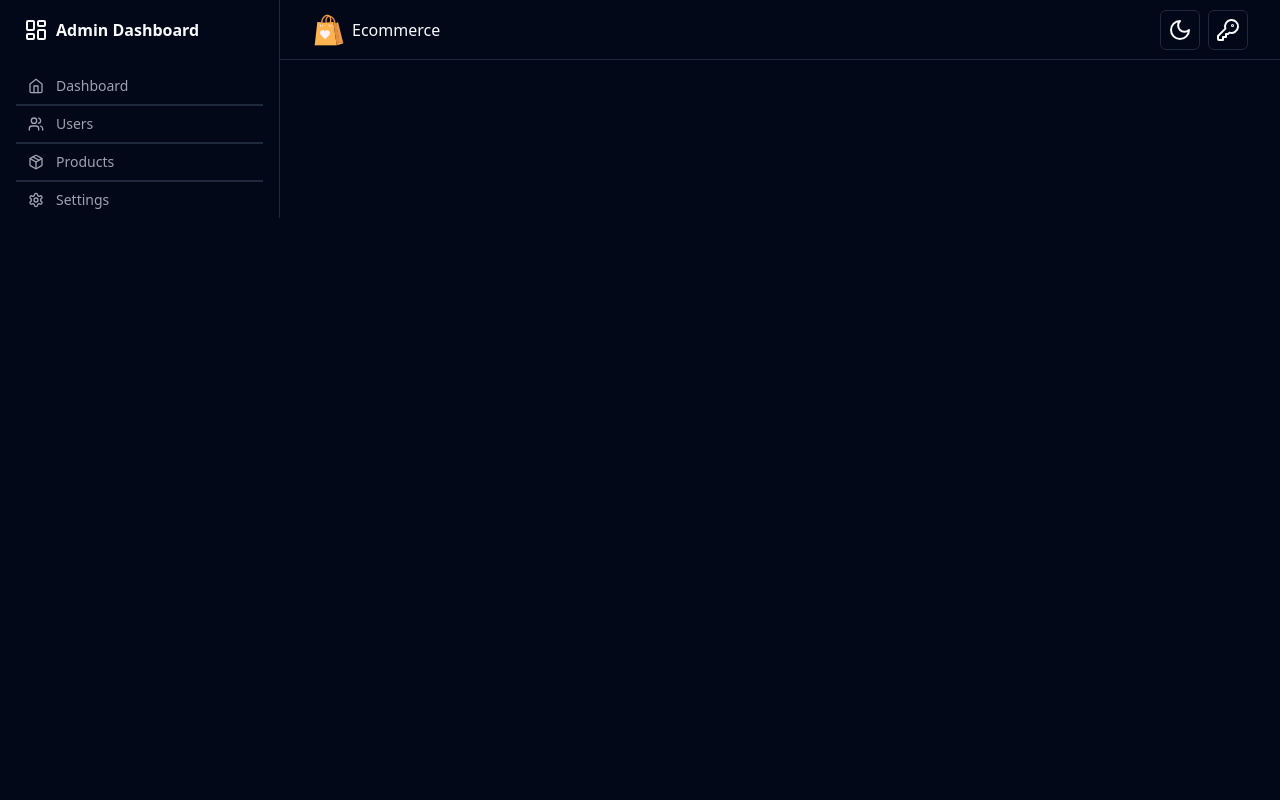
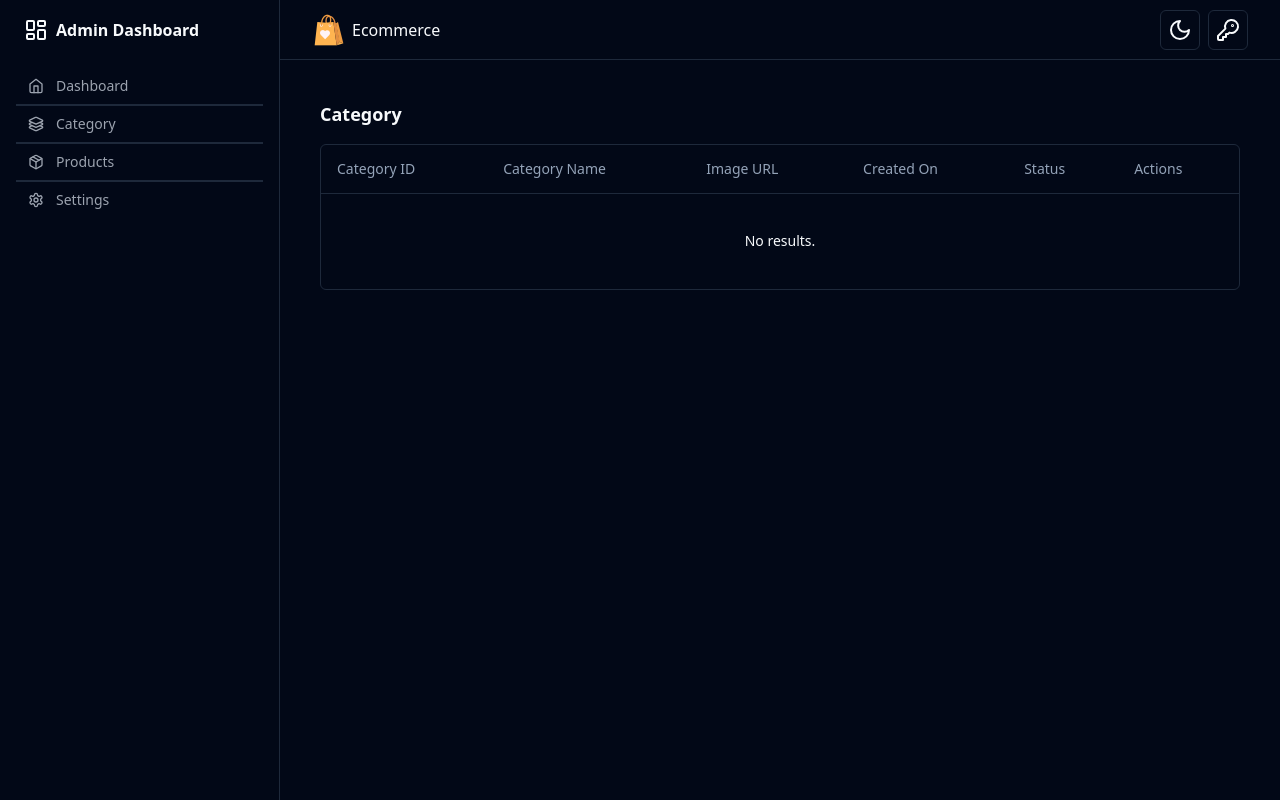
Before and after one commit to Xebec19/e-commerce-admin, a React (Vite) app in the folder admin-ui/: page /dashboard/category in a window 1280 px wide. Built offline with nearby package versions, Linux system fonts and the light colour scheme.

Commit message:
wip category list

```diff
--- a/admin-ui/package.json
+++ b/admin-ui/package.json
@@ -19,6 +19,7 @@
     "@radix-ui/react-select": "^2.0.0",
     "@radix-ui/react-slot": "^1.0.2",
     "@radix-ui/react-toast": "^1.1.5",
+    "@tanstack/react-table": "^8.11.6",
     "@vitejs/plugin-react": "^4.2.0",
     "axios": "^1.6.3",
     "class-variance-authority": "^0.7.0",
--- /dev/null
+++ b/admin-ui/src/components/category/columns.tsx
@@ -0,0 +1,52 @@
+import { ColumnDef } from "@tanstack/react-table";
+import { format } from "date-fns";
+import { Button } from "../ui/button";
+import { Pencil, Trash2 } from "lucide-react";
+
+export type Column = {
+  categoryId: number;
+  categoryName: string;
+  createdOn: string;
+  imageUrl: string;
+  status: string;
+};
+
+export const columns: ColumnDef<Column>[] = [
+  {
+    accessorKey: "categoryId",
+    header: "Category ID",
+  },
+  {
+    accessorKey: "categoryName",
+    header: "Category Name",
+  },
+  {
+    accessorKey: "imageUrl",
+    header: "Image URL",
+  },
+  {
+    accessorKey: "createdOn",
+    header: "Created On",
+    cell: ({ row }) => (
+      <span>{format(new Date(row.getValue("createdOn")), "dd/MM/yyyy")}</span>
+    ),
+  },
+  {
+    accessorKey: "status",
+    header: "Status",
+  },
+  {
+    id: "actions",
+    header: "Actions",
+    accessorFn: () => {
+      <span className="flex space-x-2">
+        <Button size={"icon"}>
+          <Pencil className="h-4 w-4" />
+        </Button>
+        <Button size={"icon"}>
+          <Trash2 className="h-4 w-4" />
+        </Button>
+      </span>;
+    },
+  },
+];
--- a/admin-ui/src/components/layout/sidebar.component.tsx
+++ b/admin-ui/src/components/layout/sidebar.component.tsx
@@ -1,4 +1,10 @@
-import { Home, LayoutDashboard, Package, Settings, Users } from "lucide-react";
+import {
+  Home,
+  Layers3,
+  LayoutDashboard,
+  Package,
+  Settings,
+} from "lucide-react";
 import { Link } from "react-router-dom";
 
 export default function Sidebar() {
@@ -15,17 +21,17 @@
           <nav className="grid items-start px-4 text-sm font-medium divide-y-2">
             <Link
               className="flex items-center gap-3 px-3 py-2 text-gray-500 transition-all hover:text-gray-900 dark:text-gray-400 dark:hover:text-gray-50"
-              to={"#"}
+              to={"/dashboard"}
             >
               <Home className="h-4 w-4" />
               Dashboard
             </Link>
             <Link
               className="flex items-center gap-3 px-3 py-2 text-gray-500 transition-all hover:text-gray-900 dark:text-gray-400 dark:hover:text-gray-50"
-              to="#"
+              to="/dashboard/category"
             >
-              <Users className="h-4 w-4" />
-              Users
+              <Layers3 className="h-4 w-4" />
+              Category
             </Link>
             <Link
               className="flex items-center gap-3 px-3 py-2 text-gray-500 transition-all hover:text-gray-900 dark:text-gray-400 dark:hover:text-gray-50"
--- /dev/null
+++ b/admin-ui/src/components/ui/data-table.tsx
@@ -0,0 +1,80 @@
+"use client";
+
+import {
+  ColumnDef,
+  flexRender,
+  getCoreRowModel,
+  useReactTable,
+} from "@tanstack/react-table";
+
+import {
+  Table,
+  TableBody,
+  TableCell,
+  TableHead,
+  TableHeader,
+  TableRow,
+} from "@/components/ui/table";
+
+interface DataTableProps<TData, TValue> {
+  columns: ColumnDef<TData, TValue>[];
+  data: TData[];
+}
+
+export function DataTable<TData, TValue>({
+  columns,
+  data,
+}: DataTableProps<TData, TValue>) {
+  const table = useReactTable({
+    data,
+    columns,
+    getCoreRowModel: getCoreRowModel(),
+  });
+
+  return (
+    <div className="rounded-md border">
+      <Table>
+        <TableHeader>
+          {table.getHeaderGroups().map((headerGroup) => (
+            <TableRow key={headerGroup.id}>
+              {headerGroup.headers.map((header) => {
+                return (
+                  <TableHead key={header.id}>
+                    {header.isPlaceholder
+                      ? null
+                      : flexRender(
+                          header.column.columnDef.header,
+                          header.getContext()
+                        )}
+                  </TableHead>
+                );
+              })}
+            </TableRow>
+          ))}
+        </TableHeader>
+        <TableBody>
+          {table.getRowModel().rows?.length ? (
+            table.getRowModel().rows.map((row) => (
+              <TableRow
+                key={row.id}
+                data-state={row.getIsSelected() && "selected"}
+              >
+                {row.getVisibleCells().map((cell) => (
+                  <TableCell key={cell.id}>
+                    {flexRender(cell.column.columnDef.cell, cell.getContext())}
+                  </TableCell>
+                ))}
+              </TableRow>
+            ))
+          ) : (
+            <TableRow>
+              <TableCell colSpan={columns.length} className="h-24 text-center">
+                No results.
+              </TableCell>
+            </TableRow>
+          )}
+        </TableBody>
+      </Table>
+    </div>
+  );
+}
--- /dev/null
+++ b/admin-ui/src/components/ui/table.tsx
@@ -0,0 +1,117 @@
+import * as React from "react"
+
+import { cn } from "@/lib/utils"
+
+const Table = React.forwardRef<
+  HTMLTableElement,
+  React.HTMLAttributes<HTMLTableElement>
+>(({ className, ...props }, ref) => (
+  <div className="relative w-full overflow-auto">
+    <table
+      ref={ref}
+      className={cn("w-full caption-bottom text-sm", className)}
+      {...props}
+    />
+  </div>
+))
+Table.displayName = "Table"
+
+const TableHeader = React.forwardRef<
+  HTMLTableSectionElement,
+  React.HTMLAttributes<HTMLTableSectionElement>
+>(({ className, ...props }, ref) => (
+  <thead ref={ref} className={cn("[&_tr]:border-b", className)} {...props} />
+))
+TableHeader.displayName = "TableHeader"
+
+const TableBody = React.forwardRef<
+  HTMLTableSectionElement,
+  React.HTMLAttributes<HTMLTableSectionElement>
+>(({ className, ...props }, ref) => (
+  <tbody
+    ref={ref}
+    className={cn("[&_tr:last-child]:border-0", className)}
+    {...props}
+  />
+))
+TableBody.displayName = "TableBody"
+
+const TableFooter = React.forwardRef<
+  HTMLTableSectionElement,
+  React.HTMLAttributes<HTMLTableSectionElement>
+>(({ className, ...props }, ref) => (
+  <tfoot
+    ref={ref}
+    className={cn(
+      "border-t bg-muted/50 font-medium [&>tr]:last:border-b-0",
+      className
+    )}
+    {...props}
+  />
+))
+TableFooter.displayName = "TableFooter"
+
+const TableRow = React.forwardRef<
+  HTMLTableRowElement,
+  React.HTMLAttributes<HTMLTableRowElement>
+>(({ className, ...props }, ref) => (
+  <tr
+    ref={ref}
+    className={cn(
+      "border-b transition-colors hover:bg-muted/50 data-[state=selected]:bg-muted",
+      className
+    )}
+    {...props}
+  />
+))
+TableRow.displayName = "TableRow"
+
+const TableHead = React.forwardRef<
+  HTMLTableCellElement,
+  React.ThHTMLAttributes<HTMLTableCellElement>
+>(({ className, ...props }, ref) => (
+  <th
+    ref={ref}
+    className={cn(
+      "h-12 px-4 text-left align-middle font-medium text-muted-foreground [&:has([role=checkbox])]:pr-0",
+      className
+    )}
+    {...props}
+  />
+))
+TableHead.displayName = "TableHead"
+
+const TableCell = React.forwardRef<
+  HTMLTableCellElement,
+  React.TdHTMLAttributes<HTMLTableCellElement>
+>(({ className, ...props }, ref) => (
+  <td
+    ref={ref}
+    className={cn("p-4 align-middle [&:has([role=checkbox])]:pr-0", className)}
+    {...props}
+  />
+))
+TableCell.displayName = "TableCell"
+
+const TableCaption = React.forwardRef<
+  HTMLTableCaptionElement,
+  React.HTMLAttributes<HTMLTableCaptionElement>
+>(({ className, ...props }, ref) => (
+  <caption
+    ref={ref}
+    className={cn("mt-4 text-sm text-muted-foreground", className)}
+    {...props}
+  />
+))
+TableCaption.displayName = "TableCaption"
+
+export {
+  Table,
+  TableHeader,
+  TableBody,
+  TableFooter,
+  TableHead,
+  TableRow,
+  TableCell,
+  TableCaption,
+}
--- a/admin-ui/src/main.tsx
+++ b/admin-ui/src/main.tsx
@@ -11,6 +11,7 @@
 import CreateProduct from "./routes/dashboard/products/create-product";
 import AuthRoot from "./routes/auth-root";
 import DashboardPage from "./routes/dashboard/dashboard-page";
+import CategoryList from "./routes/dashboard/categories/categories-list.page";
 
 const router = createBrowserRouter([
   {
@@ -37,6 +38,7 @@
           },
           {
             path: "category",
+            element: <CategoryList />,
             children: [
               {
                 path: "create",
--- /dev/null
+++ b/admin-ui/src/routes/dashboard/categories/categories-list.page.tsx
@@ -0,0 +1,11 @@
+import { columns } from "@/components/category/columns";
+import { DataTable } from "@/components/ui/data-table";
+
+export default function CategoryList() {
+  return (
+    <div className="p-4 space-y-4">
+      <h1 className="font-semibold text-lg">Category</h1>
+      <DataTable columns={columns} data={[]} />
+    </div>
+  );
+}
--- a/admin-ui/src/routes/dashboard/root.tsx
+++ b/admin-ui/src/routes/dashboard/root.tsx
@@ -5,7 +5,7 @@
 
 export default function DashboardRoot() {
   return (
-    <div className="grid w-full overflow-hidden lg:grid-cols-[280px_1fr]">
+    <div className="grid w-full min-h-screen overflow-hidden lg:grid-cols-[280px_1fr]">
       <Sidebar />
       <div className="flex flex-col">
         <header className="flex h-14 lg:h-[60px] items-center gap-4 border-b px-6 ">
```
Also changed, not shown: 1 other file (tests, documents, lock files or other folders).
